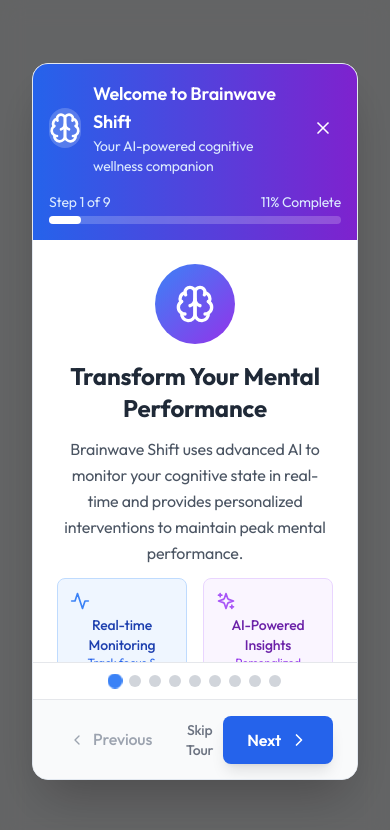
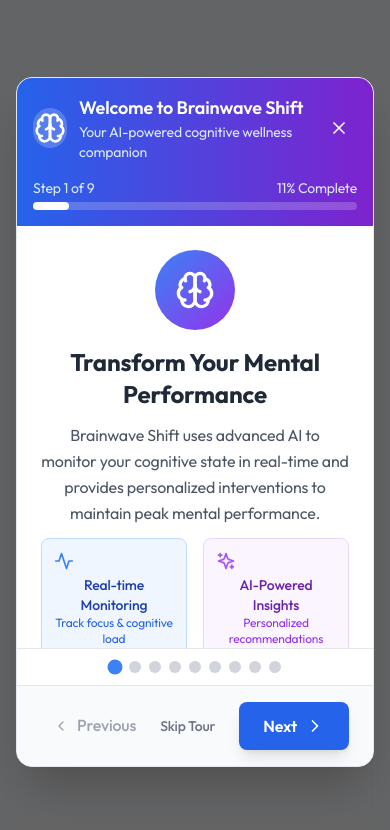
Before and after one commit to KushagraJaju/Brainwave-Shift-Website, a React (Vite) app: page / in a window 390 px wide. Shown: the top 830 px of the page. Built offline with nearby package versions, Linux system fonts and the light colour scheme.

Commit message:
Updated index.css

```diff
--- a/src/components/DeviceConnectionModal.tsx
+++ b/src/components/DeviceConnectionModal.tsx
@@ -18,20 +18,6 @@
 }) => {
   const [selectedProvider, setSelectedProvider] = useState<string | null>(null);
   const [connectionStep, setConnectionStep] = useState<'select' | 'connecting' | 'success'>('select');
-
-  // CRITICAL: Add/remove body class for modal state
-  React.useEffect(() => {
-    if (isOpen) {
-      document.body.classList.add('modal-open');
-    } else {
-      document.body.classList.remove('modal-open');
-    }
-
-    // Cleanup on unmount
-    return () => {
-      document.body.classList.remove('modal-open');
-    };
-  }, [isOpen]);
 
   if (!isOpen) return null;
 
@@ -147,7 +133,7 @@
 
   return (
     <div
-      className="modal-overlay-critical modal-open flex items-center justify-center p-4"
+      className="modal-overlay-critical flex items-center justify-center p-4"
       role="dialog"
       aria-modal="true"
       aria-labelledby="connection-modal-title"
--- a/src/components/DigitalWellnessIntervention.tsx
+++ b/src/components/DigitalWellnessIntervention.tsx
@@ -29,17 +29,9 @@
   const [breathingCount, setBreathingCount] = useState(0);
   const [isBreathing, setIsBreathing] = useState(false);
 
-  // CRITICAL: Add/remove body class for modal state
   useEffect(() => {
-    document.body.classList.add('modal-open');
-
     // Animate in
     setTimeout(() => setIsVisible(true), 100);
-
-    // Cleanup on unmount
-    return () => {
-      document.body.classList.remove('modal-open');
-    };
   }, []);
 
   const formatTime = (milliseconds?: number) => {
@@ -107,7 +99,7 @@
 
   return (
     <div
-      className="modal-overlay-critical modal-open flex items-center justify-center p-4"
+      className="modal-overlay-critical modal-open flex items-center justify-center p-4 backdrop-blur-sm"
       role="dialog"
       aria-modal="true"
       aria-labelledby="intervention-title"
--- a/src/components/OnboardingFlow.tsx
+++ b/src/components/OnboardingFlow.tsx
@@ -39,18 +39,10 @@
   // FIXED: Start with dark theme as default to match app startup
   const [selectedTheme, setSelectedTheme] = useState<'light' | 'dark'>('dark');
 
-  // CRITICAL: Add/remove body class for modal state
   useEffect(() => {
-    document.body.classList.add('modal-open');
-
     // Animate in after a short delay
     const timer = setTimeout(() => setIsVisible(true), 100);
-
-    // Cleanup on unmount
-    return () => {
-      document.body.classList.remove('modal-open');
-      clearTimeout(timer);
-    };
+    return () => clearTimeout(timer);
   }, []);
 
   const handleThemeSelect = (theme: 'light' | 'dark') => {
@@ -623,7 +615,7 @@
   };
 
   return (
-    <div className="modal-overlay-critical modal-open flex items-center justify-center p-4" role="dialog" aria-modal="true" aria-labelledby="onboarding-title">
+    <div className={`modal-overlay-critical modal-open flex items-center justify-center p-4`} role="dialog" aria-modal="true" aria-labelledby="onboarding-title">
       <div className={`
         modal-content-fix bg-white dark:bg-calm-800 rounded-2xl shadow-2xl dark:shadow-gentle-dark max-w-4xl w-full overflow-hidden
         transform transition-all duration-500 ease-out border border-calm-200 dark:border-calm-700
--- a/src/index.css
+++ b/src/index.css
@@ -460,96 +460,6 @@
   font-weight: 500;
 }
 
-/* CRITICAL: FIXED Z-INDEX HIERARCHY AND MODAL OVERLAY SYSTEM */
-
-/* CRITICAL: Full Viewport Modal Overlay System */
-.modal-overlay-critical {
-  /* CRITICAL: Position fixed to viewport, not relative to any container */
-  position: fixed !important;
-  top: 0 !important;
-  left: 0 !important;
-  right: 0 !important;
-  bottom: 0 !important;
-  width: 100vw !important;
-  height: 100vh !important;
-
-  /* CRITICAL: Highest z-index to ensure it's above everything */
-  z-index: 9999 !important;
-
-  /* CRITICAL: Full backdrop blur and overlay */
-  backdrop-filter: blur(12px) !important;
-  -webkit-backdrop-filter: blur(12px) !important;
-  background: rgba(0, 0, 0, 0.6) !important;
-
-  /* CRITICAL: Ensure it captures all pointer events */
-  pointer-events: auto !important;
-
-  /* CRITICAL: Smooth fade-in animation */
-  opacity: 0;
-  animation: modalFadeIn 0.3s ease-out forwards;
-}
-
-/* Modal fade-in animation */
-@keyframes modalFadeIn {
-  from {
-    opacity: 0;
-    backdrop-filter: blur(0px);
-    -webkit-backdrop-filter: blur(0px);
-  }
-  to {
-    opacity: 1;
-    backdrop-filter: blur(12px);
-    -webkit-backdrop-filter: blur(12px);
-  }
-}
-
-/* CRITICAL: Modal content positioning */
-.modal-content-fix {
-  position: relative !important;
-  z-index: 10000 !important;
-  pointer-events: auto !important;
-
-  /* CRITICAL: Ensure modal content is properly centered */
-  margin: auto !important;
-
-  /* CRITICAL: Prevent modal from being too large on small screens */
-  max-height: 90vh !important;
-  max-width: 95vw !important;
-
-  /* CRITICAL: Smooth scale-in animation */
-  transform: scale(0.95);
-  animation: modalScaleIn 0.3s ease-out forwards;
-}
-
-/* Modal scale-in animation */
-@keyframes modalScaleIn {
-  from {
-    transform: scale(0.95);
-    opacity: 0;
-  }
-  to {
-    transform: scale(1);
-    opacity: 1;
-  }
-}
-
-/* CRITICAL: Ensure modal is only shown when explicitly open */
-.modal-overlay-critical:not(.modal-open) {
-  display: none !important;
-}
-
-.modal-overlay-critical.modal-open {
-  display: flex !important;
-  align-items: center !important;
-  justify-content: center !important;
-}
-
-/* CRITICAL: Prevent body scroll when modal is open */
-body.modal-open {
-  overflow: hidden !important;
-  height: 100vh !important;
-}
-
 /* CRITICAL: Z-INDEX HIERARCHY - PRODUCTION READY */
 /* Base application layer */
 .app-base {
@@ -570,9 +480,39 @@
   z-index: 50 !important;
 }
 
-/* Mobile menu button - should be above navigation but below modals */
+/* Modal overlays - highest priority but only when actually open */
+.modal-overlay, .modal-overlay-critical {
+  position: fixed !important;
+  top: 0 !important;
+  left: 0 !important;
+  right: 0 !important;
+  bottom: 0 !important;
+  width: 100vw !important;
+  height: 100vh !important;
+  z-index: 9999 !important;
+  backdrop-filter: blur(12px) !important;
+  -webkit-backdrop-filter: blur(12px) !important;
+  background: rgba(0, 0, 0, 0.6) !important;
+  /* CRITICAL: Only show when modal is actually open */
+  pointer-events: auto !important;
+}
+
+/* Modal content */
+.modal-content, .modal-content-fix {
+  position: relative !important;
+  z-index: 10000 !important;
+  pointer-events: auto !important;
+}
+
+/* Mobile menu button - should be above navigation */
 .mobile-menu-button {
   z-index: 9998 !important;
+}
+
+/* Ensure proper stacking context */
+.stacking-context {
+  position: relative;
+  z-index: 0;
 }
 
 /* CRITICAL: Mobile-specific fixes */
@@ -588,31 +528,14 @@
     z-index: 41 !important;
   }
 
-  /* CRITICAL: Ensure modal overlays work properly on mobile */
-  .modal-overlay-critical {
-    /* CRITICAL: Use viewport units for mobile compatibility */
-    width: 100vw !important;
-    height: 100vh !important;
-    height: 100dvh !important; /* Dynamic viewport height for mobile */
-
-    /* CRITICAL: Prevent iOS Safari bounce */
-    position: fixed !important;
-    overflow: hidden !important;
+  /* Ensure modal overlays don't interfere with mobile navigation */
+  .modal-overlay-critical:not(.modal-open) {
+    display: none !important;
   }
 
-  .modal-content-fix {
-    /* CRITICAL: Better mobile modal sizing */
-    max-height: 85vh !important;
-    max-height: 85dvh !important; /* Dynamic viewport height for mobile */
-    max-width: 92vw !important;
-    margin: 1rem !important;
+  .modal-overlay-critical.modal-open {
+    display: flex !important;
   }
-}
-
-/* CRITICAL: Ensure proper stacking context */
-.stacking-context {
-  position: relative;
-  z-index: 0;
 }
 
 /* High contrast mode improvements */
@@ -638,17 +561,3 @@
 .skip-to-content {
   @apply sr-only focus:not-sr-only focus:absolute focus:top-4 focus:left-4 focus:z-[9999] focus:p-4 focus:bg-white focus:text-black focus:rounded-lg focus:shadow-lg;
 }
-
-/* CRITICAL: Prevent any container from clipping modals */
-.app-container, .main-content, .content-wrapper {
-  /* CRITICAL: Ensure containers don't create stacking contexts that interfere with modals */
-  position: relative !important;
-  z-index: auto !important;
-}
-
-/* CRITICAL: Ensure root element doesn't interfere */
-#root {
-  position: relative !important;
-  z-index: 0 !important;
-  min-height: 100vh !important;
-}
```
Also changed, not shown: src/components/BreathingExercise.tsx (+27 -39 lines).
